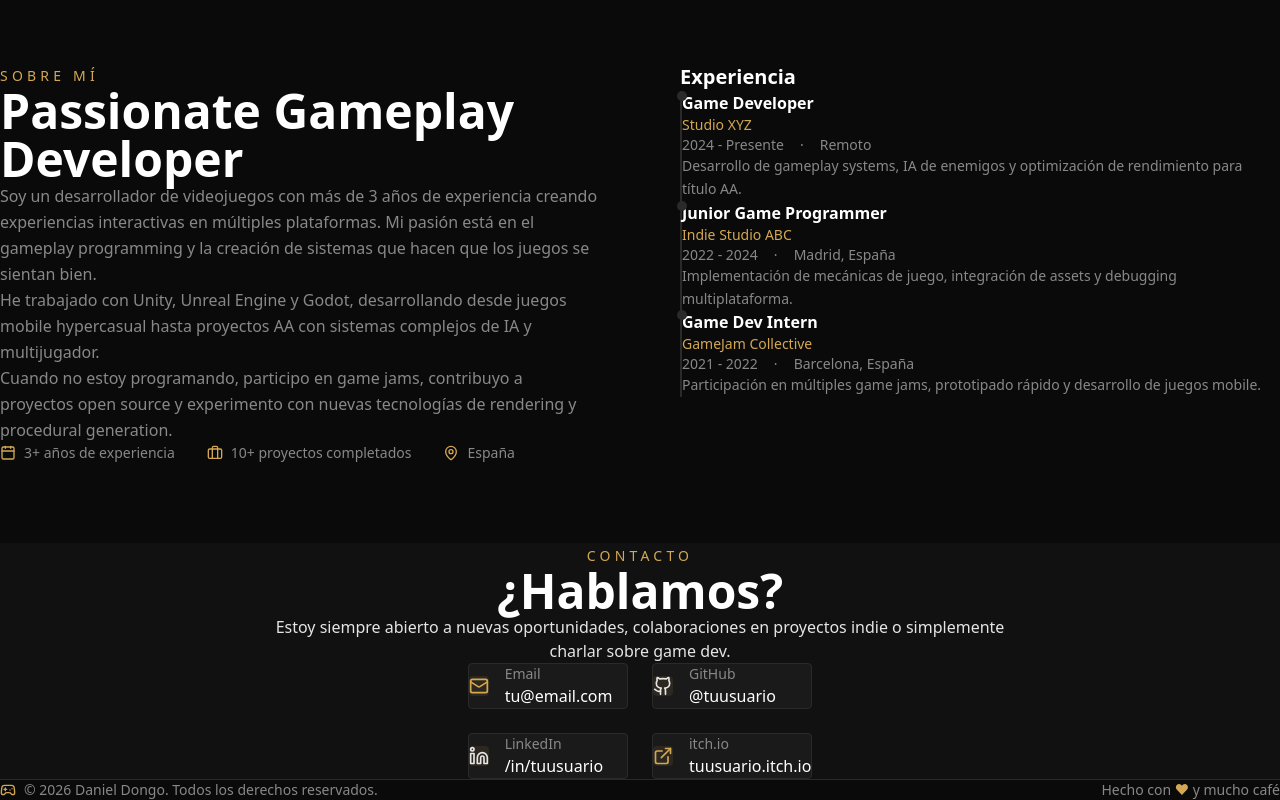
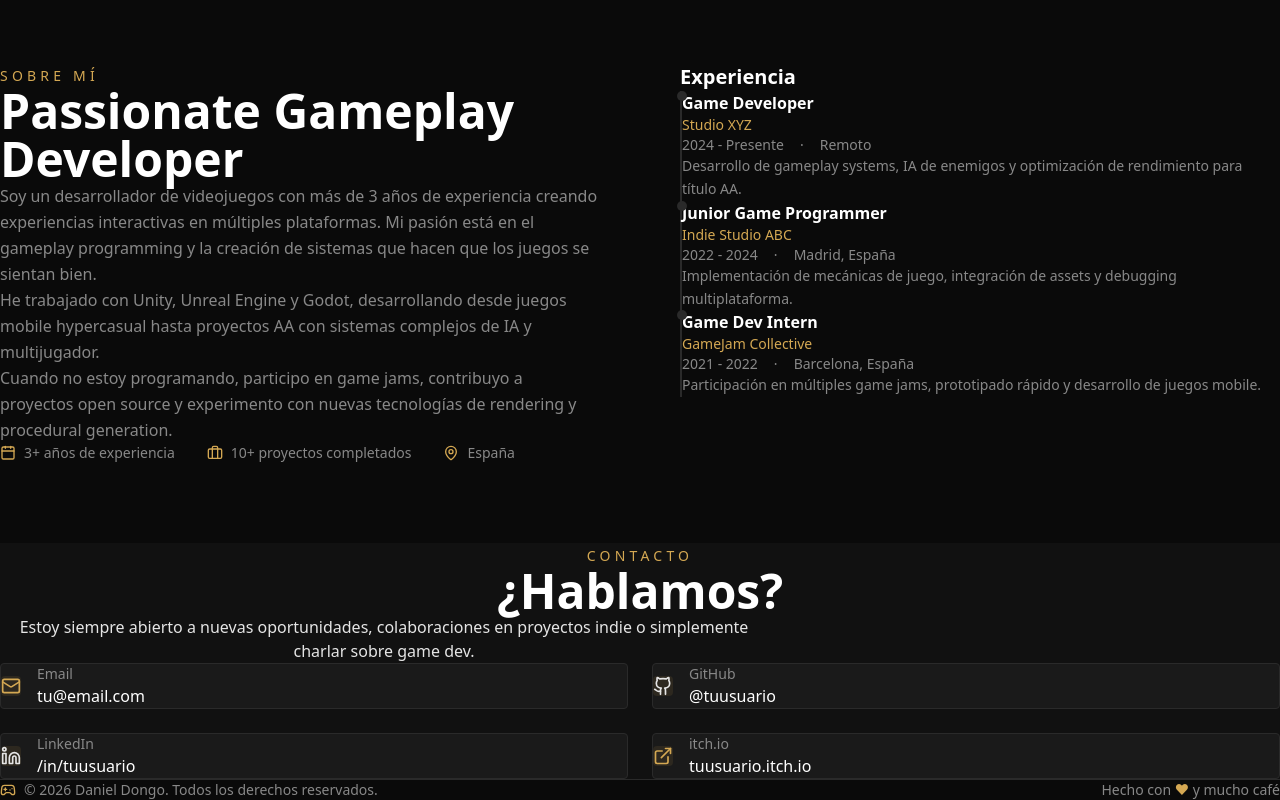
Before and after one commit to danosukoy/PaginaPorfolio, a React (Vite) app: page / in a window 1280 px wide. Shown: the part 2062-2862 px from the top of the page. Built offline with nearby package versions, Linux system fonts and the light colour scheme.

Commit message:
Update Contact.tsx

```diff
--- a/src/components/Contact.tsx
+++ b/src/components/Contact.tsx
@@ -68,7 +68,7 @@ export default function Contact() {
 
   return (
     <section id="contact" className="py-40 px-8 lg:px-16 bg-dark-lighter">
-      <div className="w-full mx-auto text-center flex flex-col items-center">
+      <div className="w-full mx-auto text-center">
         <div
           id="contact-header"
           data-animate
@@ -81,10 +81,10 @@ export default function Contact() {
           <span className="text-gold text-sm uppercase tracking-[0.3em]">
             Contacto
           </span>
-          <h2 className="text-4xl md:text-5xl font-bold text-white mt-3 mb-6">
+          <h2 className="text-4xl md:text-5xl font-bold text-white mt-3 mb-4">
             ¿Hablamos?
           </h2>
-          <p className="text-center max-w-3xl mx-auto">
+          <p className="text-center max-w-3xl mx-auto w-full">
             Estoy siempre abierto a nuevas oportunidades, colaboraciones en
             proyectos indie o simplemente charlar sobre game dev.
           </p>
@@ -93,7 +93,7 @@ export default function Contact() {
         <div
           id="contact-links"
           data-animate
-          className={`grid grid-cols-1 sm:grid-cols-2 gap-6 mt-12 transition-all duration-700 delay-200 ${
+          className={`grid grid-cols-1 sm:grid-cols-2 gap-6 mt-16 transition-all duration-700 delay-200 ${
             visibleSections.has("contact-links")
               ? "opacity-100 translate-y-0"
               : "opacity-0 translate-y-8"
```
